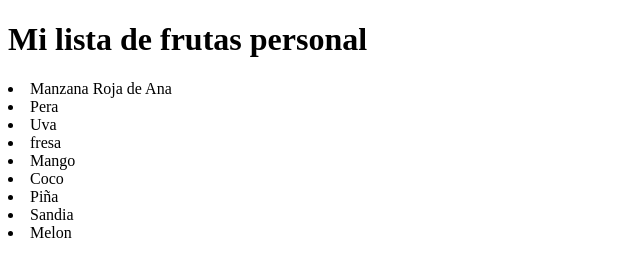
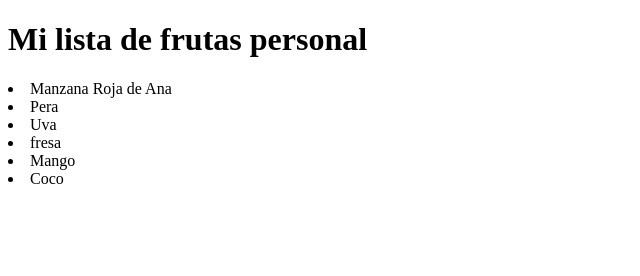
Before and after one commit to walbertoRH3/curso-git-G09, a plain HTML site: page index.html in a window 1280 px wide. Shown: the whole page, without its empty margins (0-640 px from the left). Drawn offline with Linux system fonts and the light colour scheme.

Commit message:
se quitaron las ultimas 3 frutas en el index.html

```diff
--- a/index.html
+++ b/index.html
@@ -13,8 +13,5 @@
     <li>fresa</li>
     <li>Mango</li>
     <li>Coco</li>
-    <li>Piña</li>
-    <li>Sandia</li>
-    <li>Melon</li>
 </body>
 </html>
```
